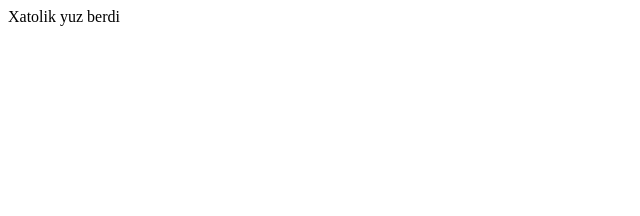
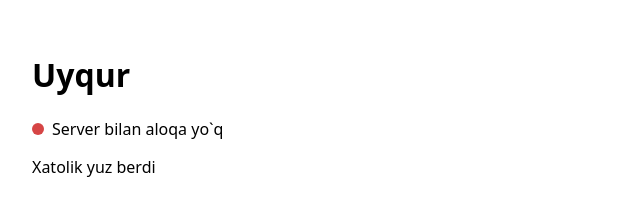
Before and after one commit to uyqur-lab/demo-frontend, a website: page src/index.html in a window 1280 px wide. Shown: the whole page, without its empty margins (0-640 px from the left). Drawn offline with Linux system fonts and the light colour scheme; no server answers.

Commit message:
feat: server holati indikatori (CU-86eynqgxa) (#2)
AC-3: status=ok → yashil nuqta
AC-4: down, xato yoki kutilmagan qiymat → qizil nuqta

Co-authored-by: Claude Opus 5 <noreply@anthropic.com>

```diff
--- a/src/index.html
+++ b/src/index.html
@@ -1,10 +1,31 @@
 <!doctype html>
 <meta charset="utf-8">
 <title>Uyqur</title>
-<div id="app">Yuklanmoqda…</div>
+<style>
+  body { font-family: system-ui, sans-serif; padding: 24px; }
+  .row { display: flex; align-items: center; gap: 8px; }
+  .dot { width: 12px; height: 12px; border-radius: 50%; background: #999; }
+  .dot.green { background: #2f9e44; }
+  .dot.red   { background: #d64545; }
+</style>
+<h1>Uyqur</h1>
+<div class="row">
+  <span id="dot" class="dot" title="Tekshirilmoqda…"></span>
+  <span id="status-label">Tekshirilmoqda…</span>
+</div>
+<p id="app">Yuklanmoqda…</p>
 <script type="module">
   import { renderHome, loadMessage } from './home.js';
-  const state = await loadMessage(fetch);
-  const view = renderHome(state);
+  import { loadStatus, toIndicator } from './status.js';
+
+  const api = (path) => fetch(`http://localhost:3000${path}`);
+
+  const view = renderHome(await loadMessage(api));
   document.getElementById('app').textContent = view.body;
+
+  const indicator = toIndicator(await loadStatus(api));
+  const dot = document.getElementById('dot');
+  dot.classList.add(indicator.color);
+  dot.title = indicator.label;
+  document.getElementById('status-label').textContent = indicator.label;
 </script>
--- /dev/null
+++ b/src/status.js
@@ -0,0 +1,25 @@
+/**
+ * Server holati indikatori mantiqi — DOM'dan mustaqil.
+ * Kontrakt: uyqur-lab/contracts → GET /api/status → { "status": "ok" | "down" }
+ */
+
+export const INDICATOR = {
+  ok:   { color: 'green', label: 'Server ishlayapti' },
+  down: { color: 'red',   label: 'Server bilan aloqa yo`q' },
+};
+
+/** AC-3 / AC-4: javobdan indikator holatini aniqlaydi. */
+export function toIndicator(state) {
+  return state.ok ? INDICATOR.ok : INDICATOR.down;
+}
+
+/** So'rov bir marta, sahifa yuklanganda (PM qarori). */
+export async function loadStatus(fetchFn) {
+  try {
+    const res = await fetchFn('/api/status');
+    const data = await res.json();
+    return { ok: data.status === 'ok' };
+  } catch {
+    return { ok: false };
+  }
+}
```
Also changed, not shown: test/status.test.js (added, +25 -0 lines).
